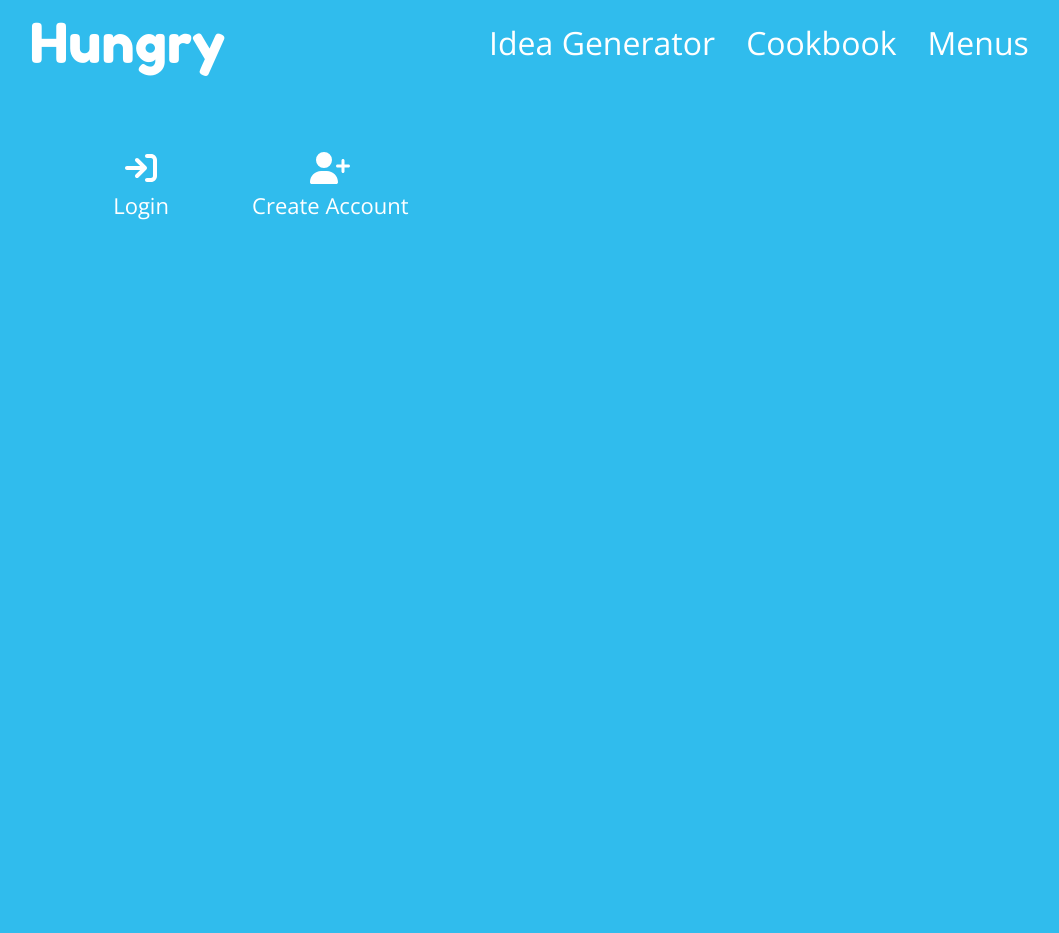
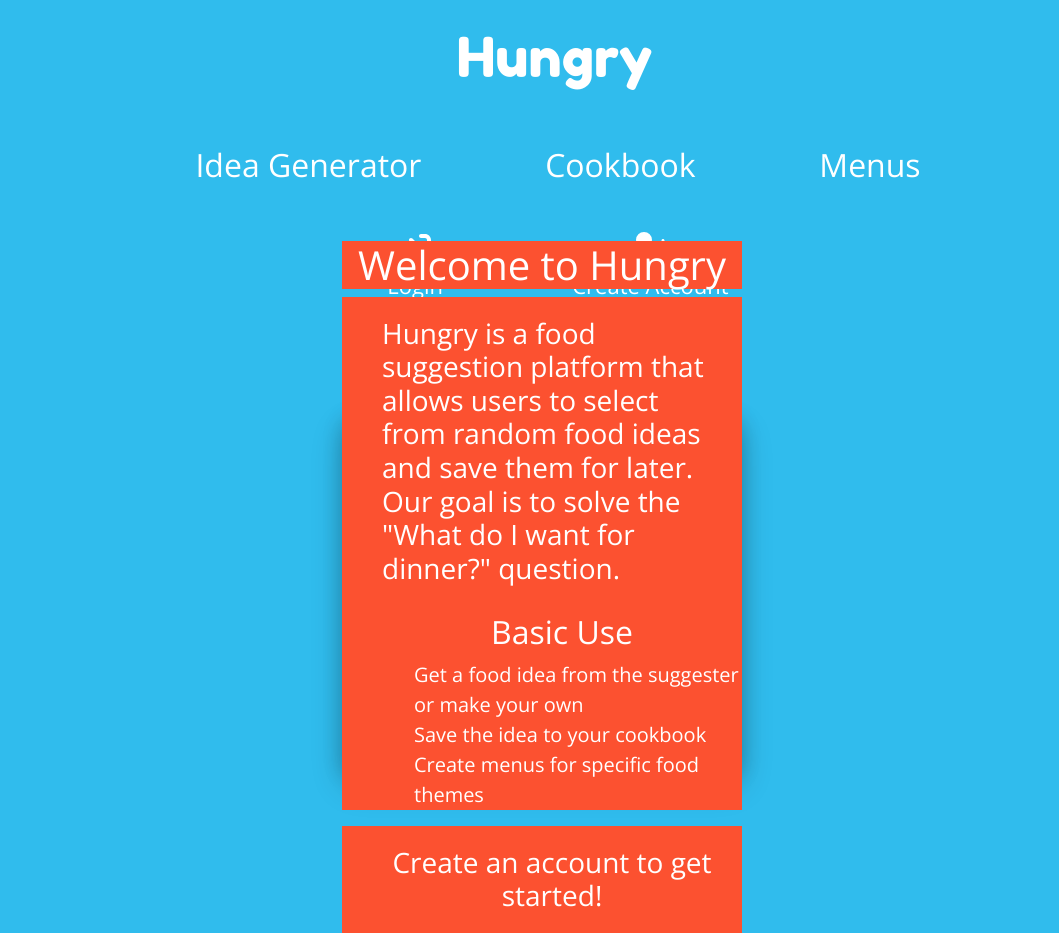
Before and after one commit to jackwillis517/Hungry, a React (Create React App) app in the folder frontend/: page / in a window 1280 px wide. Shown: the whole page, without its empty margins (98-1157 px from the left). Before the commit the page ends 800 px from the top, so only its background shows below. Built offline with nearby package versions, Linux system fonts and the light colour scheme.

Commit message:
Updated food suggester css, home page, & food card

```diff
--- a/frontend/src/App.js
+++ b/frontend/src/App.js
@@ -1,46 +1,48 @@
-import React from 'react'
+import React from 'react';
 
 //React router import, react routing is used for page routing
-import { BrowserRouter, Routes, Route } from 'react-router-dom'
+import { BrowserRouter, Routes, Route } from 'react-router-dom';
 
-import { ToastContainer } from 'react-toastify'
-import 'react-toastify/dist/ReactToastify.css'
+import { ToastContainer } from 'react-toastify';
+import 'react-toastify/dist/ReactToastify.css';
 
 //----------------------------------------Component Imports--------------------------------------//
 //Imports the Login component from Login.jsx, this is where a user can login to an existing account
-import Login from './pages/Login.jsx'
+import Login from './pages/Login.jsx';
 //Imports the Create User component from CreateUser.jsx, this is where a user can create an account
-import CreateUser from './pages/CreateUser.jsx'
+import CreateUser from './pages/CreateUser.jsx';
 //Imports the Navbar component from Navbar.jsx, this component is a test bench for the navbar and is never
 //actually used directly
-import Navbar from './components/Navbar.jsx'
+import Navbar from './components/Navbar.jsx';
 //Imports the Food Suggester component from FoodSuggester.jsx, this is where users can select randomly
 //suggested food items
-import FoodSuggester from './pages/FoodSuggester.jsx'
+import FoodSuggester from './pages/FoodSuggester.jsx';
 //Imports the Menus Dashboard component from MenusDashboard.jsx, this is where a user can see and access
 //the menus they have created which are a kind of playlist of food items a user might reference in the future
-import MenusDashboard from './pages/MenusDashboard.jsx'
+import MenusDashboard from './pages/MenusDashboard.jsx';
 //Imports the Create Food Idea component from CreateFoodIdea.jsx, this is where a user can create a new
 //food idea, which can be added to specific menus or the users cookbook in the future
-import CreateFoodIdea from './pages/CreateFoodIdea.jsx'
+import CreateFoodIdea from './pages/CreateFoodIdea.jsx';
 //Imports Account Info and Account Password respectivaly, these are used when a user wants to make changes
 //to there profile information
-import AccountInfo from './pages/AccountInfo.jsx'
-import AccountPassword from './pages/AccountSecurity.jsx'
+import AccountInfo from './pages/AccountInfo.jsx';
+import AccountPassword from './pages/AccountSecurity.jsx';
 //Imports the Forgot Password component from ForgotPass.jsx, this should allow users to auth their identity
 //so a password change can happen but it will not be done in T - 1.5 weeks
-import ForgotPass from './pages/ForgotPass.jsx'
+import ForgotPass from './pages/ForgotPass.jsx';
 //Imports the Modify Food Idea component from ModifyFoodIdea.jsx, this allows the user to modify or delete
 //an existing food idea
-import ModifyFoodIdea from './pages/ModifyFoodIdea.jsx'
+import ModifyFoodIdea from './pages/ModifyFoodIdea.jsx';
 //Imports the New Menu component from NewMenu.jsx, this allows a user to create a new menu to add food items
 //to
-import NewMenu from './pages/NewMenu.jsx'
+import NewMenu from './pages/NewMenu.jsx';
 //Imports the Food Card component from FoodCard.jsx, this is used to display food items across various
 //other components
-import FoodCard from './pages/FoodCard.jsx'
+import FoodCard from './pages/FoodCard.jsx';
 //Imports the Cookbook Page component from CookbookPage.jsx
-import CookbookPage from './pages/CookbookPage.jsx'
+import CookbookPage from './pages/CookbookPage.jsx';
+//Imports the Home Page component from Home.jsx
+import Home from './pages/Home.jsx';
 
 import './stylesheets/app.css';
 //-----------------------------------------------------------------------------------------------//
@@ -55,6 +57,7 @@ const App = () => {
             </div>
             <div className='content'>
                 <Routes>
+                    <Route path="" element={<Home/>} />
                     <Route path="/login" element={<Login/>} />
                     <Route path="/createuser" element={<CreateUser/>} />
                     <Route path="/foodsuggester" element={<FoodSuggester/>} />
--- a/frontend/src/components/Navbar.jsx
+++ b/frontend/src/components/Navbar.jsx
@@ -1,5 +1,3 @@
-// Test Bed for the navbar this is NOT important and is never used <-------------------------
-// IGNORE
 import React from 'react';
 
 import { FontAwesomeIcon } from '@fortawesome/react-fontawesome';
@@ -20,7 +18,7 @@ const Navbar = () => {
     const onLogout = () => {
       dispatch(logout())
       dispatch(reset())
-      navigate('/navbar')
+      navigate('/')
     }
 
     return (
--- a/frontend/src/pages/FoodCard.jsx
+++ b/frontend/src/pages/FoodCard.jsx
@@ -9,23 +9,16 @@ class FoodCard extends Component {
     render() {
         return (
             <div>
-            <Col xs="3">
-                <Card body inverse style={{backgroundColor : '#fff'}}>
-                    <CardBody body inverse style={{backgroundColor : '#fff'}}>
-                        {/* {this.props.foodItem.name} */}
-                        <CardTitle className='foodTitle'>Food Item Title</CardTitle>
-                    </CardBody>
-                    <CardImg width="100%" src="https://picsum.photos/318/180" alt="Card image cap" />
-                    <CardBody body inverse style={{backgroundColor : '#fff'}}>
-                        {/* {this.props.foodItem.description} */}
-                        <CardText className='foodText'>Description of the super awesome food item that is just here to show scale.</CardText>
-                        <CardText className='foodText'>Description of the super awesome food item that is just here to show scale.</CardText>
-                    </CardBody>
-                </Card>
-             </Col>
+                <div className='foodsuggester-card'>
+                    <img src="https://picsum.photos/318/180" alt="Card image cap"></img>
+                    <div className='foodsuggester-card-body'>
+                        <h1>{this.props.item.name}</h1>
+                        <h2>{this.props.item.description}</h2>
+                    </div>
+                </div>
              </div>
         )
     }
 }
 
-export default FoodCard
+export default FoodCard;
--- /dev/null
+++ b/frontend/src/pages/Home.jsx
@@ -0,0 +1,49 @@
+import React, {useState, useEffect} from 'react';
+import axios from 'axios';
+import {useSelector} from 'react-redux';
+import FoodCard from './FoodCard';
+
+//CSS for this specific components
+import '../stylesheets/Home.css';
+
+const Home = () => {
+
+    //Item to render to page please hook up to backend, this is sent as a prop to FoodCard
+    const item = {  name: "Burrito",
+                    filterType: "Beef",
+                    description: "Heaven wrapped in a tortilla",
+                 }
+
+    const {user} = useSelector((state) => state.auth)
+    const userObj = JSON.parse(window.localStorage.getItem('user'))
+    return (
+        <div>
+            {user ? (
+                <>
+                <div className='home-flex-container-logged-in'>
+                    <h1 className='h1-logged-in'>Welcome {userObj.name}!</h1>
+                    <div className='food-item-logged-in'>
+                        <h3 className='h2-logged-in'>Recently Add Food Item</h3>
+                        <FoodCard item={item} />
+                    </div>
+                </div>
+                </>
+            ) : (
+                <>
+                <div className='home-flex-container-logged-out'>
+                    <h1 className='h1-logged-out'>Welcome to Hungry</h1>
+                    <h3 className='h3-logged-out-text'>Hungry is a food suggestion platform that allows users to select from random food ideas and save them for later.
+                    Our goal is to solve the "What do I want for dinner?" question.</h3>
+                    <h2 className='h3-logged-out-list-title'>Basic Use</h2>
+                    <ul className='ul-logged-out'>
+                        <li className='li-logged-out'>Get a food idea from the suggester or make your own</li>
+                        <li className='li-logged-out'>Save the idea to your cookbook</li>
+                        <li className='li-logged-out'>Create menus for specific food themes</li>
+                    </ul>
+                    <h3 className='h3-logged-out'>Create an account to get started!</h3>
+                </div>
+                </>)}
+        </div>
+    )
+}
+export default Home;
--- a/frontend/src/pages/Login.jsx
+++ b/frontend/src/pages/Login.jsx
@@ -32,7 +32,7 @@ const Login = () => {
       }
 
       if (isSuccess || user) {
-        navigate('/navbar')
+        navigate('/')
       }
 
       dispatch(reset())
--- a/frontend/src/stylesheets/FoodCard.css
+++ b/frontend/src/stylesheets/FoodCard.css
@@ -1,12 +1,12 @@
 .foodText {
     font-family: 'Open Sans', sans-serif;
     background-color: transparent;
-    color: #000;
+    color: white;
 }
 
 .foodTitle {
     font-family: 'Open Sans', sans-serif;
     font-size: 28px !important;
     background-color: transparent;
-    color: #000;
+    color: white;
 }
--- a/frontend/src/stylesheets/FoodSuggester.css
+++ b/frontend/src/stylesheets/FoodSuggester.css
@@ -14,7 +14,6 @@
     margin-left: 50px;
     font-family: 'Open Sans', sans-serif;
     background-color: #30bced !important;
-
     box-shadow: 0 8px 16px 0 rgba(0, 0, 0, 0.2), 0 6px 20px 0 rgba(0, 0, 0, 0.19);
 }
 
@@ -70,6 +69,10 @@ label {
     color: #ada9a9 !important;
 }
 
+.foodsuggester-card h2{
+    font-size: 18px;
+}
+
 .foodsuggester-button2 {
     margin-top: 20px;
     margin-bottom: 10px;
--- /dev/null
+++ b/frontend/src/stylesheets/Home.css
@@ -0,0 +1,84 @@
+.home-flex-container-logged-out {
+    display: flex;
+    flex-direction: column;
+    justify-content: center;
+    align-content: space-between;
+    width: 50vh;
+    height: 45vh;
+    margin-top: 2vh;
+    color: white;
+    border-radius: 15px;
+    background-color: #fc5130;
+    box-shadow: 0 16px 32px 0 rgba(0, 0, 0, 0.2), 0 6px 20px 0 rgba(0, 0, 0, 0.19);
+}
+
+.h1-logged-out {
+    text-align: center;
+    color: white;
+    font-family: 'Open Sans', sans-serif;
+    background-color: #fc5130;
+}
+
+.h3-logged-out {
+    color: white;
+    font-family: 'Open Sans', sans-serif;
+    padding: 20px;
+    padding-left: 40px;
+    text-align: center;
+    background-color: #fc5130;
+}
+
+.h3-logged-out-text {
+    color: white;
+    font-family: 'Open Sans', sans-serif;
+    padding: 20px;
+    padding-left: 40px;
+    text-align: left;
+    background-color: #fc5130;
+}
+
+.h3-logged-out-list-title {
+    color: white;
+    font-family: 'Open Sans', sans-serif;
+    padding-left: 40px;
+    text-align: center;
+    background-color: #fc5130;
+}
+
+.ul-logged-out {
+    list-style: none;
+    background-color: #fc5130;
+}
+
+.li-logged-out {
+    color: white;
+    font-family: 'Open Sans', sans-serif;
+    font-size: 20px;
+    padding-left: 40px;
+    background-color: #fc5130;
+}
+
+/* -------------------------------------- Logged In Classes ---------------------------------------- */
+.home-flex-container-logged-in {
+    display: flex;
+    flex-direction: column;
+    justify-content: center;
+    align-content: space-between;
+    margin-top: 2vh;
+    width: 60vh;
+    height: 65vh;
+    color: white;
+    border: 1px solid red;
+}
+
+.h1-logged-in {
+    padding-top: none;
+    text-align: center;
+    padding: 20px;
+}
+
+.food-item-logged-in {
+    padding: 20px;
+    text-align: center;
+    border: 1px solid green;
+}
--- a/frontend/src/stylesheets/Navbar.css
+++ b/frontend/src/stylesheets/Navbar.css
@@ -93,7 +93,7 @@
     text-decoration: none;
 }
 
-@media (max-width: 1186px) {
+@media (max-width: 2279px) {
     .navbar{
         flex-direction: column;
         align-items: center;
```
